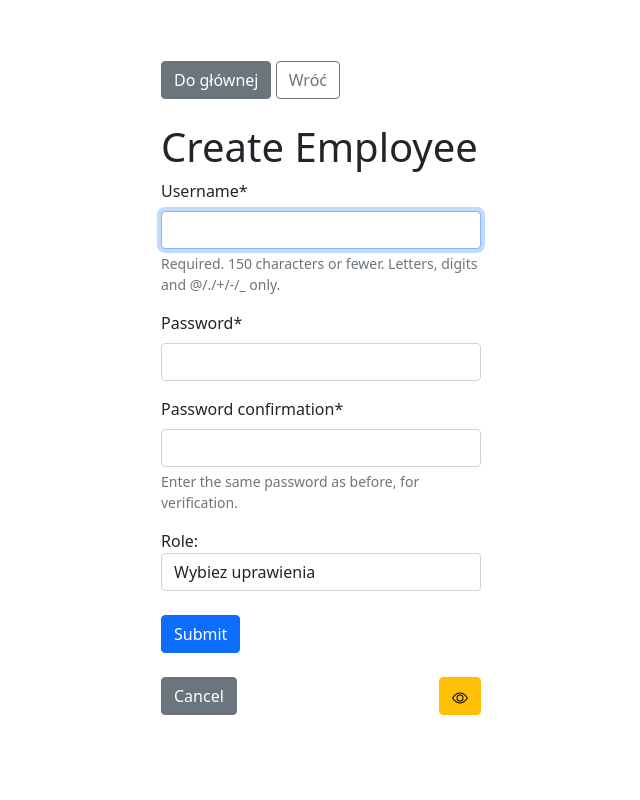
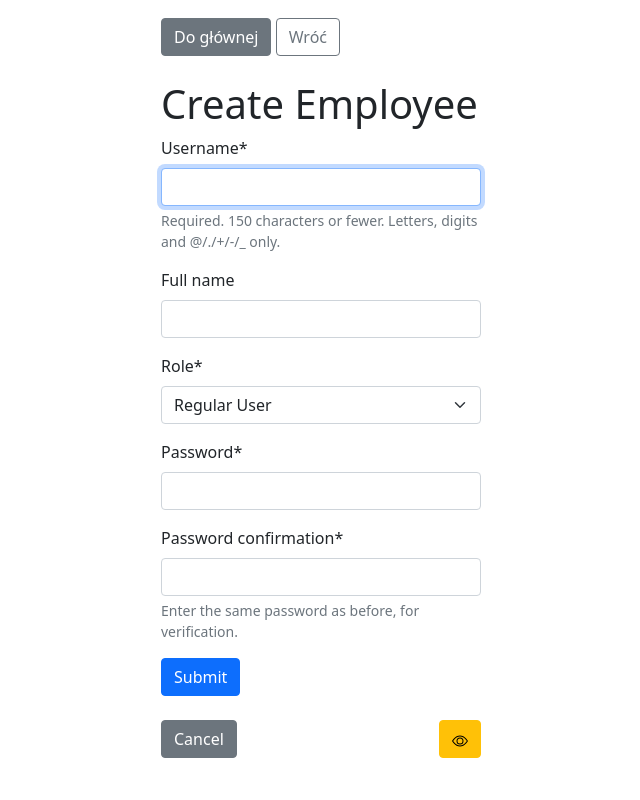
Before and after one commit to Ceva445/delivery_plus, a Django app: page /user/users/create/ in a window 1280 px wide. Shown: the whole page, without its empty margins (319-959 px from the left). Run offline with Django 5.2, Linux system fonts and the light colour scheme; the visitor is signed in with stand-in values (Sample User, id 1); some libraries are stand-ins or nearby versions.

Commit message:
Fix bug full name and role

```diff
--- a/templates/user/user_form.html
+++ b/templates/user/user_form.html
@@ -15,18 +15,6 @@
     {% csrf_token %}
     {{ form|crispy }}
 
-    <!-- Add a dropdown menu or radio buttons for selecting the role -->
-    <div class="form-group">
-
-      <label for="id_role">Role:</label>
-      <select name="role" id="id_role" class="form-control">
-        <option value="">Wybiez uprawienia </option>
-        {% for value, label in user_role %}
-            <option value="{{ value }}">{{ label }}</option>
-        {% endfor %}
-      </select>
-    </div>
-    <br>
 
     <input class="btn btn-primary" type="submit" value="Submit">
   </form>
--- a/user/admin.py
+++ b/user/admin.py
@@ -18,7 +18,7 @@ class UserAdmin(UserAdmin):
     )
     list_filter = ("is_active", "is_staff", "is_superuser")
     fieldsets = (
-        (None, {"fields": ("username", "email", "password")}),
+        (None, {"fields": ("username", "email", "password", "full_name", "role")}),
         (
             "Permissions",
             {
@@ -40,7 +40,9 @@ class UserAdmin(UserAdmin):
                 "classes": ("wide",),
                 "fields": (
                     "username",
+                    "full_name",
                     "email",
+                    "role",
                     "password1",
                     "password2",
                     "is_staff",
--- a/user/forms.py
+++ b/user/forms.py
@@ -9,7 +9,7 @@ class UserCreationForm(UserCreationForm):
 
     class Meta(UserCreationForm.Meta):
         model = User
-        fields = UserCreationForm.Meta.fields
+        fields = UserCreationForm.Meta.fields + ("full_name","role")
 
 
 class UserUpdateForm(forms.ModelForm):
@@ -19,7 +19,7 @@ class UserUpdateForm(forms.ModelForm):
 
     class Meta:
         model = User
-        fields = ["username", "full_name", "new_password"]
+        fields = ["username", "full_name", "new_password", "role"]
 
 
 class UserSearchForm(forms.Form):
--- a/user/views.py
+++ b/user/views.py
@@ -14,7 +14,6 @@ from .forms import UserCreationForm, UserSearchForm, UserUpdateForm
 
 class UserListView(LoginRequiredMixin, generic.ListView):
     model = User
-    paginate_by = 10
 
     def get_context_data(self, **kwargs):
         context = super(UserListView, self).get_context_data(**kwargs)
@@ -41,8 +40,12 @@ class UserCreateView(LoginRequiredMixin, generic.CreateView):
         user = form.save(commit=False)
 
         role = self.request.POST.get("role")  # Get the selected role from the request
+        full_name = self.request.POST.get("full_name")
         if role:
             user.role = role
+
+        if full_name:
+            user.full_name = full_name
 
         user.save()
 
```
